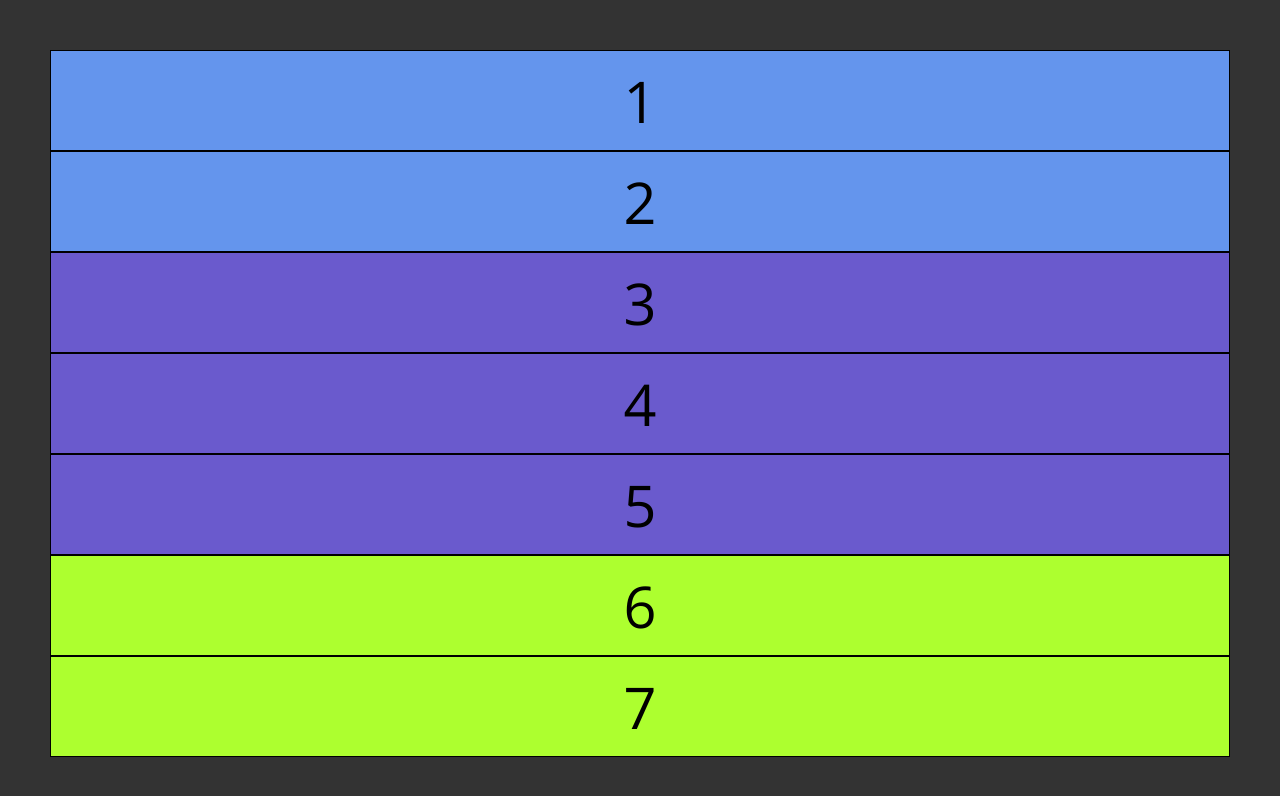
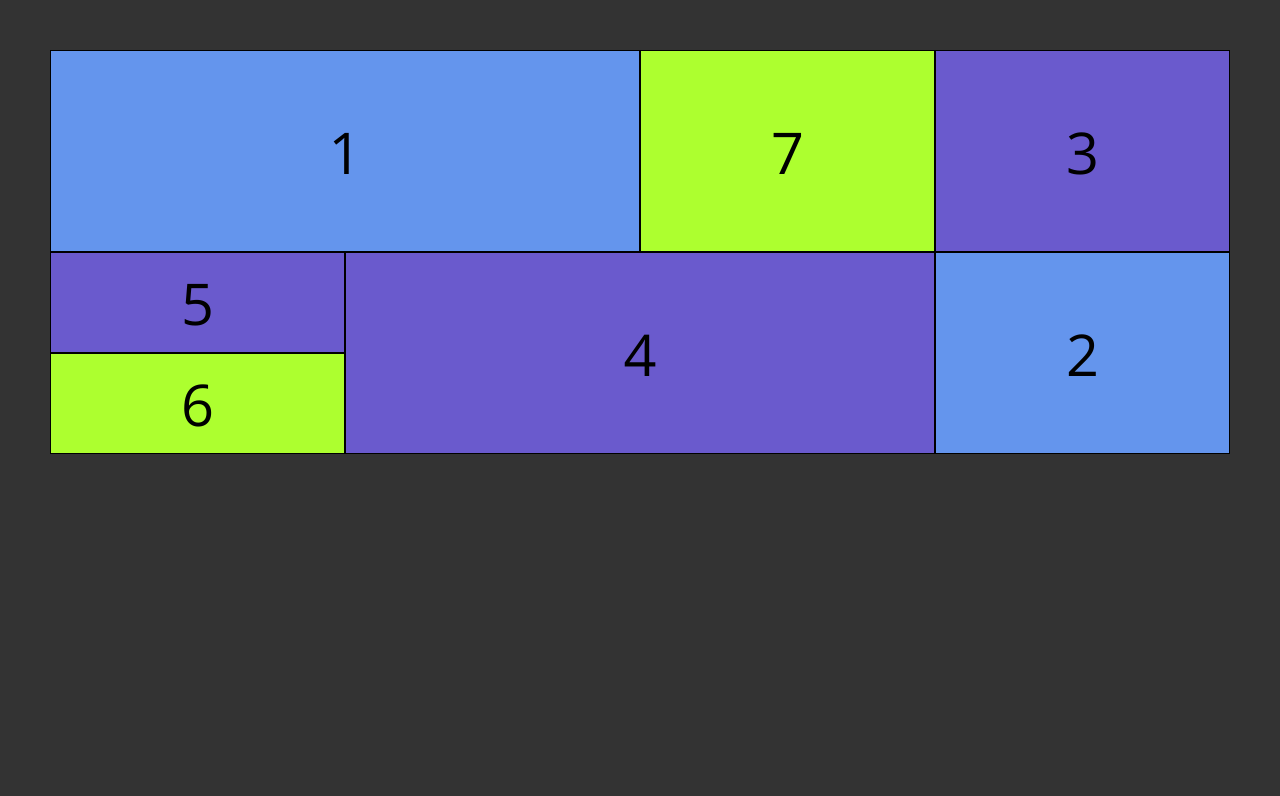
Before and after one commit to MateuszRyniewicz/knowledge-about-grid, a plain HTML site: page index.html in a window 1280 px wide. Drawn offline with nearby package versions, Linux system fonts and the light colour scheme.

Commit message:
task is done

```diff
--- a/style.css
+++ b/style.css
@@ -15,6 +15,9 @@ body {
 
 .wrapper {
 	margin: 50px;
+	display: grid;
+	grid-template-columns: repeat(4, 1fr);
+	grid-template-rows: 2fr 1fr 1fr;
 }
 
 .item {
@@ -32,7 +35,6 @@ body {
 
 .purple {
 	background-color: slateblue;
-
 }
 
 .green {
@@ -40,36 +42,36 @@ body {
 }
 
 .one {
-    grid-row: ;
-    grid-column: ;
+	grid-row: 1/2;
+	grid-column: 1/ 3;
 }
 
 .two {
-    grid-row: ;
-    grid-column: ;
+	grid-row: 2/4;
+	grid-column: 4/5;
 }
 
 .three {
-    grid-row: ;
-    grid-column: ;
+	grid-row: 1/2;
+	grid-column: 4/5;
 }
 
 .four {
-    grid-row: ;
-    grid-column: ;
+	grid-row: 2/4;
+	grid-column: 2/4;
 }
 
 .five {
-    grid-row: ;
-    grid-column: ;
+	grid-row: 2/3;
+	grid-column: 1/2;
 }
 
 .six {
-    grid-row: ;
-    grid-column: ;
+	grid-row: 3/4;
+	grid-column: 1/2;
 }
 
 .seven {
-    grid-row: ;
-    grid-column: ;
+	grid-row: 1/2;
+	grid-column: 3/4;
 }
```
Lines whose indentation alone changed are shown as unchanged.
